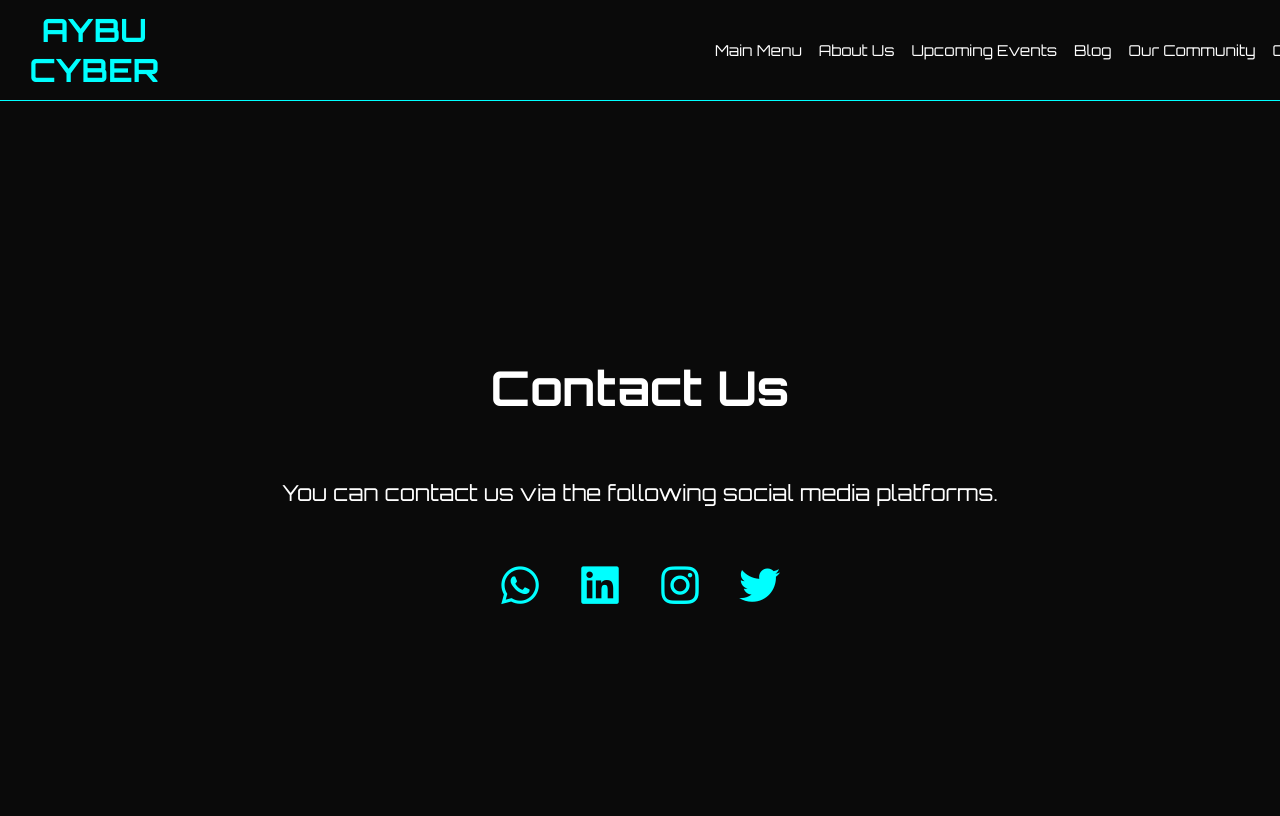
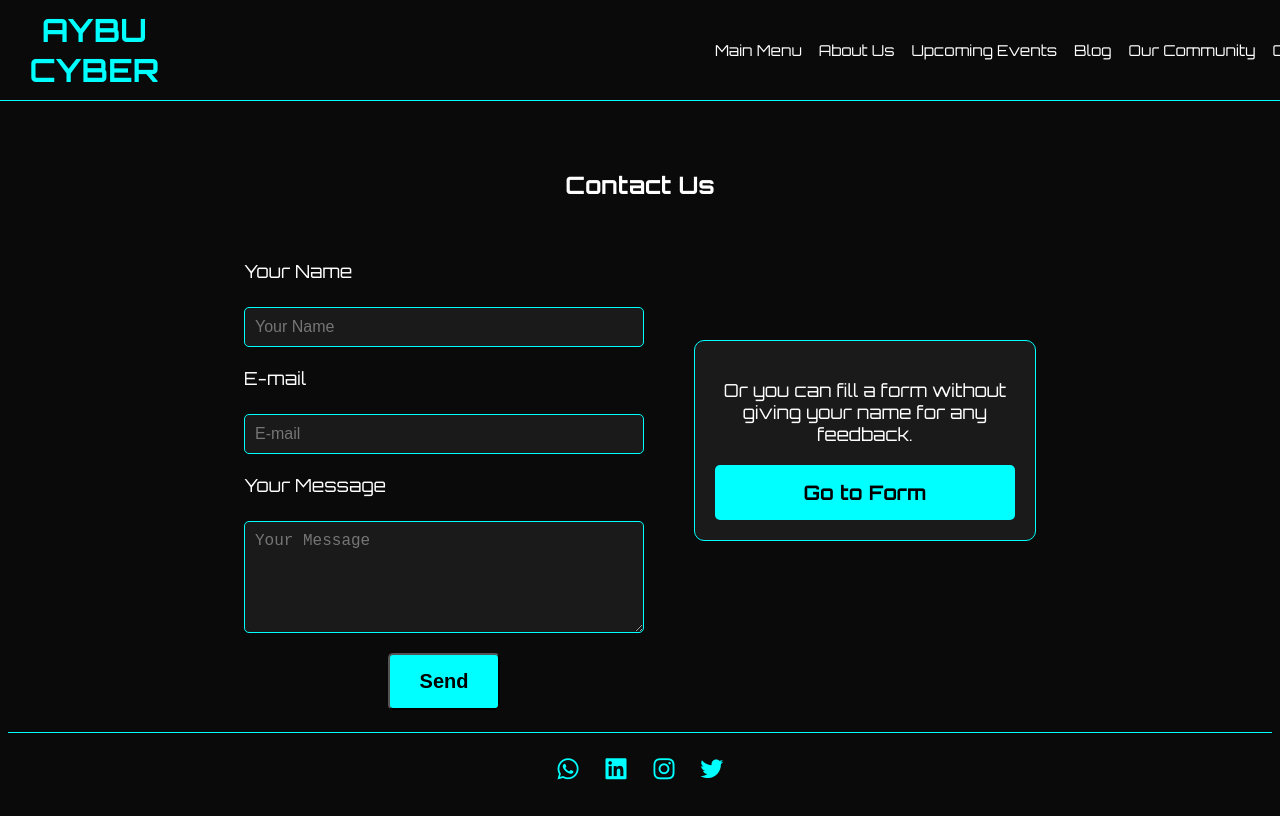
Before and after one commit to htr2b/CENG311_Project, a plain HTML site: page contact.html in a window 1280 px wide. Drawn offline with nearby package versions, Linux system fonts and the light colour scheme.

Commit message:
form & icon added

```diff
--- a/contact.html
+++ b/contact.html
@@ -4,9 +4,9 @@
 <head>
     <meta charset="UTF-8" />
     <title>Contact - AYBU Cyber</title>
-    <link rel="stylesheet" href="style.css" />
+    <link rel="stylesheet" href="style.css">
     <link href="https://unpkg.com/boxicons@2.1.4/css/boxicons.min.css" rel="stylesheet">
-
+    <link rel="icon" type="image/png" href="assets/icon.png">
 </head>
 
 <body>
@@ -14,46 +14,44 @@
         <div class="logo">AYBU CYBER</div>
         <nav>
             <ul>
-                <li>
-                    <a href="index.html">Main Menu</a>
-                </li>
-                <li>
-                    <a href="about.html">About Us</a>
-                </li>
-                <li>
-                    <a href="event.html">Upcoming Events</a>
-                </li>
-                <li>
-                    <a href="blog.html">Blog</a>
-                </li>
-                <li>
-                    <a href="community.html">Our Community</a>
-                </li>
-                <li>
-                    <a href="contact.html">Contact Us</a>
-                </li>
+                <li><a href="index.html">Main Menu</a></li>
+                <li><a href="about.html">About Us</a></li>
+                <li><a href="event.html">Upcoming Events</a></li>
+                <li><a href="blog.html">Blog</a></li>
+                <li><a href="community.html">Our Community</a></li>
+                <li><a href="contact.html">Contact Us</a></li>
             </ul>
         </nav>
     </header>
     <section class="main">
-        <h1>Contact Us</h1>
-        <p>You can contact us via the following social media platforms.</p>
-        <div class="social-links">
-            <a href="https://chat.whatsapp.com/BuzjXSVnDiPGb933z74XSX" target="_blank" aria-label="WhatsApp">
-                <i class='bx bxl-whatsapp'></i>
-            </a>
-            <a href="https://www.linkedin.com/in/aybu-cyber-73b910350/?utm_source=share&utm_campaign=share_via&utm_content=profile&utm_medium=android_app"
-                target="_blank" aria-label="LinkedIn">
-                <i class='bx bxl-linkedin-square'></i>
-            </a>
-            <a href="https://instagram.com/aybucyber" target="_blank" aria-label="Instagram">
-                <i class='bx bxl-instagram'></i>
-            </a>
-            <a href="https://x.com/aybucyber" target="_blank" aria-label="X">
-                <i class='bx bxl-twitter'></i>
-            </a>
+        <h2>Contact Us</h2>
+        <div class="contact-options">
+            <form class="contact-form" action="mailto:someone@example.com" method="post" enctype="text/plain">
+                <label for="name">Your Name</label>
+                <input type="text" name="name" id="name" placeholder="Your Name" required>
+                <label for="email">E-mail</label>
+                <input type="email" name="email" id="email" placeholder="E-mail" required>
+                <label for="message">Your Message</label>
+                <textarea name="message" id="message" rows="5" placeholder="Your Message" required></textarea>
+                <button type="submit" class="btn">Send</button>
+            </form>
+            <div class="side-button">
+                <p>Or you can fill a form without giving your name for any feedback.</p>
+                <a href="https://docs.google.com/forms/d/e/1FAIpQLSey3O2XsxjsWGFLVQSM643B3NPlDg9d-nwsfjCSdhtp-wyl5w/viewform?usp=dialog" target="_blank" class="btn">Go to Form</a>
+            </div>
         </div>
     </section>
+    <footer>
+        <div class="footer">
+            <a href="https://chat.whatsapp.com/BuzjXSVnDiPGb933z74XSX" target="_blank" aria-label="WhatsApp"><i
+                    class='bx bxl-whatsapp'></i></a>
+            <a href="https://www.linkedin.com/in/aybu-cyber-73b910350/?utm_source=share&utm_campaign=share_via&utm_content=profile&utm_medium=android_app"
+                target="_blank" aria-label="LinkedIn"><i class='bx bxl-linkedin-square'></i></a>
+            <a href="https://instagram.com/aybucyber" target="_blank" aria-label="Instagram"><i
+                    class='bx bxl-instagram'></i></a>
+            <a href="https://x.com/aybucyber" target="_blank" aria-label="X"><i class='bx bxl-twitter'></i></a>
+        </div>
+    </footer>
 </body>
 
 </html>
--- a/style.css
+++ b/style.css
@@ -8,6 +8,11 @@ body {
     display: flex;
     flex-direction: column;
     min-height: 100vh;
+}
+
+.icon {
+    width: 16px;
+    height: 16px;
 }
 
 header {
@@ -152,6 +157,68 @@ footer {
     color: #008b8b;
 }
 
+.contact-options {
+    display: flex;
+    flex-direction: row;
+    align-items: flex-start;
+    justify-content: center;
+    gap: 50px;
+    width: 100%;
+    max-width: 1200px;
+    margin: 0 auto;
+}
+
+.contact-form {
+    display: flex;
+    flex-direction: column;
+    gap: 20px;
+    width: 400px;
+    margin-top: 40px;
+    text-align: left;
+}
+
+.contact-form label {
+    font-size: 18px;
+    margin-bottom: 5px;
+}
+
+.contact-form input,
+.contact-form textarea {
+    background-color: #1a1a1a;
+    border: 1px solid #00ffff;
+    color: #ffffff;
+    padding: 10px;
+    font-size: 16px;
+    border-radius: 5px;
+    outline: none;
+}
+
+.contact-form input:focus,
+.contact-form textarea:focus {
+    border-color: #008b8b;
+}
+
+.contact-form button.btn {
+    align-self: center;
+}
+
+.side-button {
+    display: flex;
+    flex-direction: column;
+    justify-content: center;
+    background-color: #1a1a1a;
+    border: 1px solid #00ffff;
+    border-radius: 10px;
+    padding: 20px;
+    width: 300px;
+    margin-top: 10%;
+}
+
+.side-button p {
+    font-size: 18px;
+    margin-bottom: 20px;
+}
+
 .social-links {
     display: flex;
     gap: 30px;
```
Also changed, not shown: about.html (+3 -2 lines), blog.html (+1 -0 lines), community.html (+1 -0 lines), event.html (+1 -0 lines), index.html (+1 -1 lines), assets/icon.png (added).
